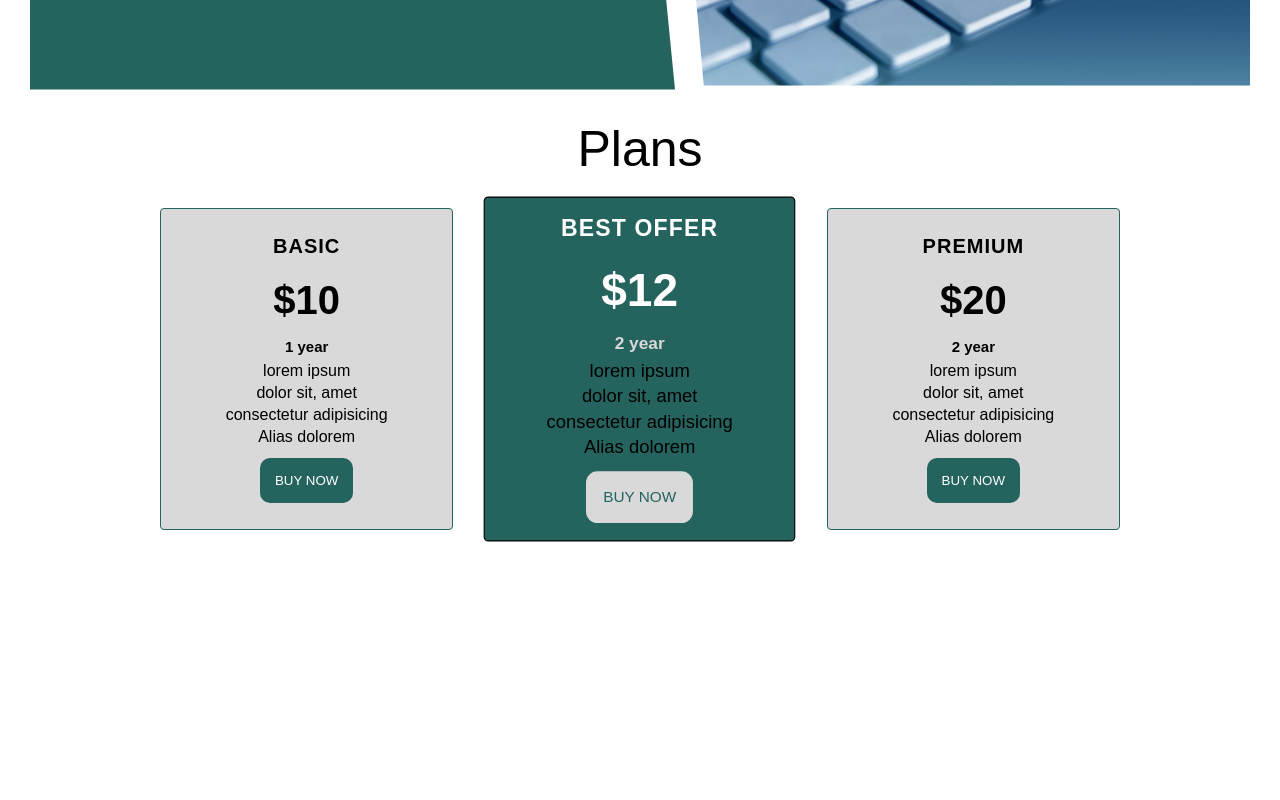
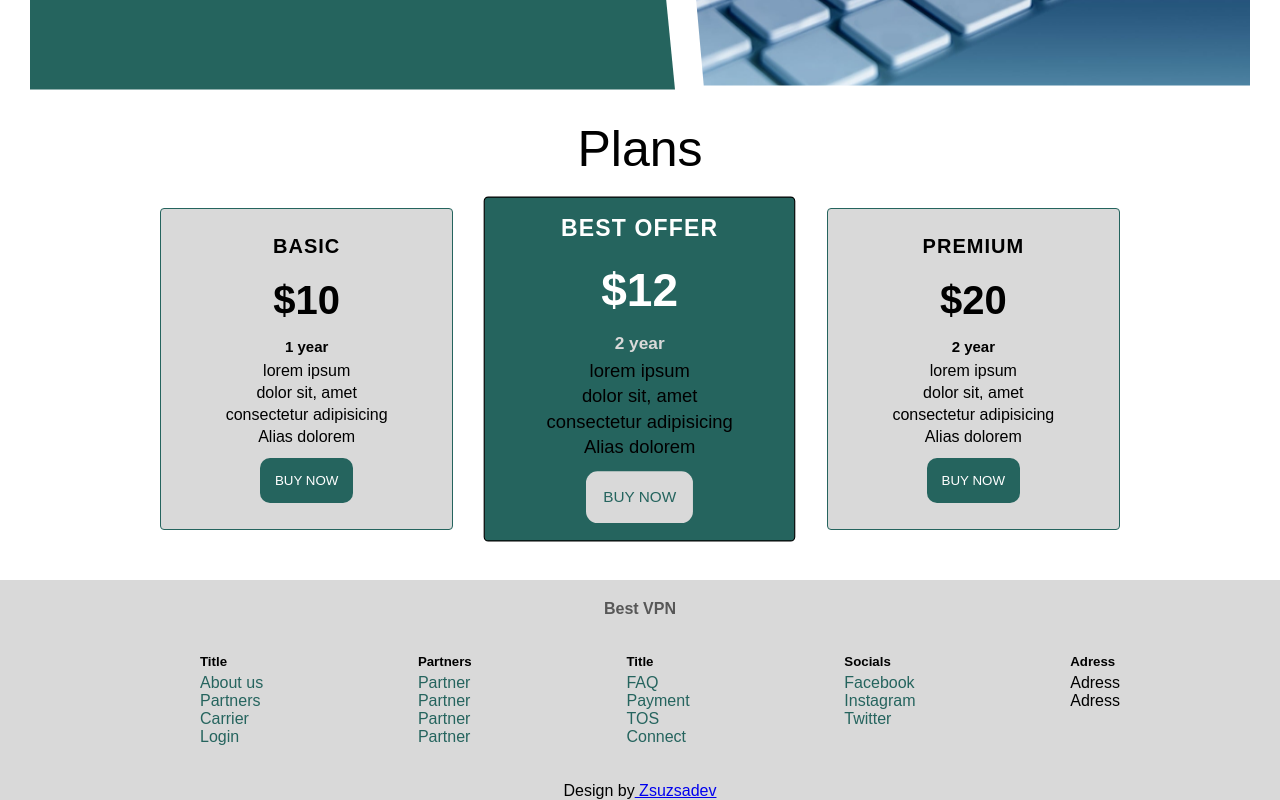
Before and after one commit to zsuzsadev/vpn-service-website, a plain HTML site: page index.html in a window 1280 px wide. Shown: the part 1652-2452 px from the top of the page. Before the commit the page ends 2232 px from the top, so only its background shows below. Drawn offline with Linux system fonts and the light colour scheme.

Commit message:
Footer added

```diff
--- a/index.html
+++ b/index.html
@@ -112,5 +112,76 @@
   </main>
 
 
+  <footer>
+    <div>
+         <span class="logo"> <h4> Best VPN</h4></span>
+    </div>
+
+<div class="footerflexcontainer">
+
+    <div class="section">
+<ul>
+    <h5>Title</h5>
+        <li class="listitem"><a href="#">About us </a></li>
+     <li class="listitem"><a href="#">Partners </a></li>
+     <li class="listitem"><a href="#"> Carrier </a></li>
+     <li class="listitem"><a href="#">  Login </a></li>
+    </ul>
+    </div>
+
+    <div class="section">
+        <ul>
+            <h5>Partners</h5>
+                <li class="listitem"><a href="#">Partner  </a></li>
+             <li class="listitem"><a href="#"> Partner </a></li>
+             <li class="listitem"><a href="#"> Partner </a></li>
+             <li class="listitem"><a href="#"> Partner </a></li>
+            </ul>
+            </div>
+
+
+            <div class="section">
+                <ul>
+                    <h5>Title</h5>
+                        <li class="listitem"><a href="#">FAQ </a></li>
+                     <li class="listitem"><a href="#"> Payment </a></li>
+                     <li class="listitem"><a href="#"> TOS </a></li>
+                     <li class="listitem"><a href="#"> Connect </a></li>
+                    </ul>
+                    </div>
+
+                    <div class="section">
+                        <ul>
+                            <h5>Socials</h5>
+                                <li class="listitem"><a href="#">Facebook </a></li>
+                             <li class="listitem"><a href="#"> Instagram </a></li>
+                             <li class="listitem"><a href="#"> Twitter </a></li>
+                            </ul>
+                            </div>
+
+                            <div class="section">
+                                <ul>
+                                    <h5>Adress</h5>
+                                        <li class="listitem"> Adress</li>
+                                     <li class="listitem"> Adress </a></li>
+                                     <li class="listitem"></li>
+                                    </ul>
+                                    </div>
+
+
+</div>
+
+<!--
+    <div id="copyright">
+        Image credits <p>  </p>
+    </div>
+  --->
+    <div id="owner">
+        <span>
+        Design by<a href="https://github.com/zsuzsadev"> Zsuzsadev </a>
+        </span>
+    </div>
+ </footer>
+
     </body>
 </html>
--- a/scss/_footer.scss
+++ b/scss/_footer.scss
@@ -0,0 +1,60 @@
+footer {
+    margin-inline: auto;
+    text-align: center;
+    height: auto;
+    background-color: var(--gray);
+    padding-top: 20px;
+
+
+    h4 {
+        color: rgb(87, 87, 87);
+    }
+}
+
+
+hr {
+     display: block;
+     max-width: 1540px;
+     height: 2px;
+     margin: auto !important;
+     border: 0;
+     border-top: 1px solid var(--base-text-color);
+     padding: 0;
+ }
+
+ p {
+    color: var(--base-text-color);
+ }
+
+
+
+.footerflexcontainer {
+    display: flex;
+flex-direction: row;
+max-width: 1000px;
+flex-wrap: wrap;
+margin-inline: auto;
+justify-content: space-between;
+
+.section {
+
+    padding: 20px;
+
+    h5 {
+        color: var(--black);
+        text-align: left;
+        margin-bottom: 5px;
+    }
+
+    li {
+        text-align: left;
+text-decoration: none;
+list-style: none;
+        a {
+            text-decoration: none;
+ color: var(--green);
+        }
+    }
+}
+
+}
```
Also changed, not shown: css/style.css, 1 other file.
